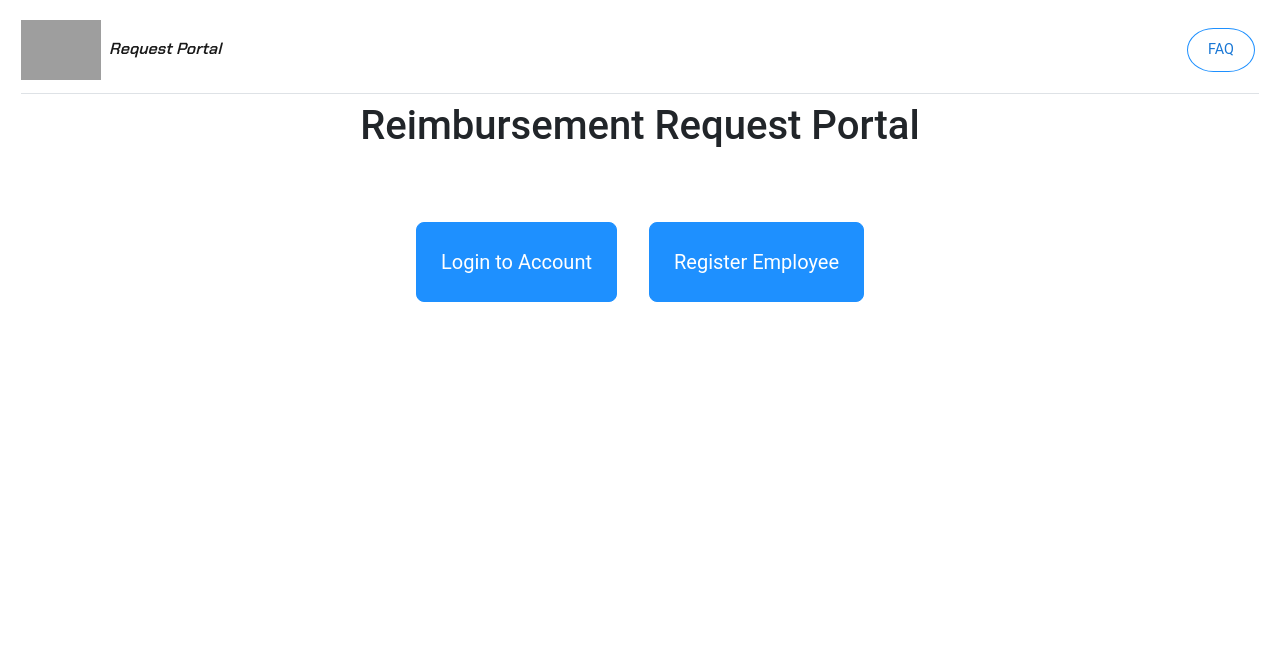
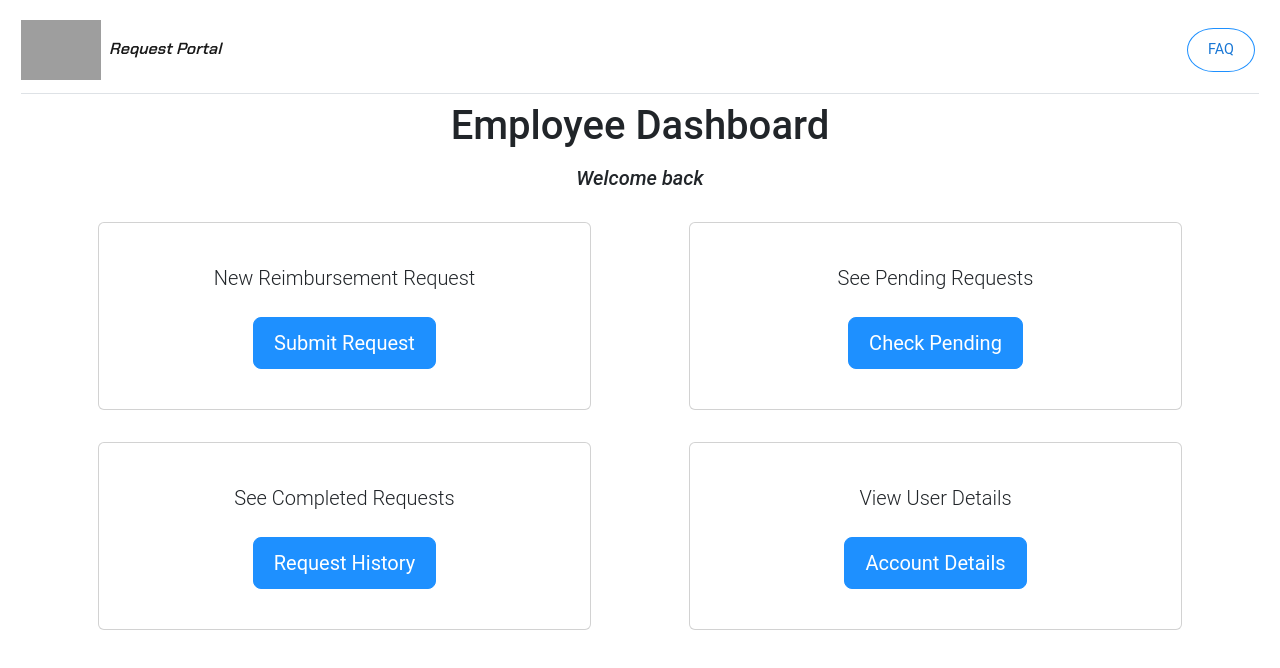
Before and after one commit to briannarenni/AtomRequestPortal, a React (Create React App) app: page /dashboard in a window 1280 px wide. Before the commit this address led to /. Shown: the top 668 px of the page. Built offline with nearby package versions, Linux system fonts and the light colour scheme; grey boxes are pictures that could not be loaded.

Commit message:
Refactor landing pages to redirect on logged in state

```diff
--- a/src/App.js
+++ b/src/App.js
@@ -1,11 +1,16 @@
-import React from 'react';
-import { BrowserRouter, Switch, Route, Routes } from "react-router-dom";
+import React, { useEffect } from 'react';
+import { BrowserRouter, Navigate, Route, Routes, useNavigate } from "react-router-dom";
 import './App.css';
 import { AppHeader, Landing, FAQ, Login, Register, Dashboard } from './modules/PageModule';
 import { NotFound, BackBtn } from './modules/ComponentModule';
 import { AuthProvider } from './_hooks/AuthContext';
 
 export default function App() {
+  const navigate = useNavigate();
+
+  useEffect(() => {
+    if (localStorage.getItem('isLoggedIn')) navigate('/dashboard');
+  }, [])
 
   return (
     <AuthProvider>
--- a/src/_hooks/AuthContext.js
+++ b/src/_hooks/AuthContext.js
@@ -1,19 +1,26 @@
 import React, { useState, useEffect, useContext, createContext } from 'react';
+import { useNavigate } from 'react-router-dom'
 
 const AuthContext = createContext();
-const local = localStorage;
 
 export function AuthProvider(props) {
-  const [isLoggedIn, setIsLoggedIn] = useState(JSON.parse(local.getItem('isLoggedIn')) || null);
-  const [currUser, setCurrUser] = useState(JSON.parse(local.getItem('currUser')) || {});
+  const navigate = useNavigate();
+  const [isLoggedIn, setIsLoggedIn] = useState(JSON.parse(localStorage.getItem('isLoggedIn')) || null);
+  const [currUser, setCurrUser] = useState(JSON.parse(localStorage.getItem('currUser')) || {});
 
   useEffect(() => {
-    local.setItem("isLoggedIn", JSON.stringify(isLoggedIn));
-    local.setItem("currUser", JSON.stringify(currUser));
-  }, [isLoggedIn, currUser])
+    localStorage.setItem('isLoggedIn', JSON.stringify(isLoggedIn));
+    localStorage.setItem('currUser', JSON.stringify(currUser));
+  }, [isLoggedIn, currUser]);
+
+  const redirection = (params) => {
+    if (localStorage.getItem('isLoggedIn')) {
+      navigate('/dashboard');
+    }
+  }
 
   return (
-    <AuthContext.Provider value={ { isLoggedIn, setIsLoggedIn, currUser, setCurrUser } }>
+    <AuthContext.Provider value={ { isLoggedIn, setIsLoggedIn, currUser, setCurrUser, redirection } }>
       { props.children }
     </AuthContext.Provider>
   );
--- a/src/pages/Dashboard.js
+++ b/src/pages/Dashboard.js
@@ -36,7 +36,7 @@ export default function Dashboard() {
   return (
     <>
       <h1 className="text-center my-1">{ isManager ? 'Manager Dashboard' : 'Employee Dashboard' }</h1>
-      <p className="text-center fst-italic my-3">Welcome, { currUser.username }</p>
+      <h5 className="text-center fst-italic my-3">Welcome back { currUser.username }</h5>
       <div className="mx-4 px-2 row text-center">
         { Object.entries(menu).map(([btnText, desc]) => (
           <Card key={ btnText } className="col-sm-5 mx-auto my-3 px-3 py-4" >
--- a/src/pages/Login.js
+++ b/src/pages/Login.js
@@ -7,15 +7,14 @@ import { loginUser } from "../modules/ServiceModule";
 
 export default function Login() {
   const navigate = useNavigate();
-  const { isLoggedIn, setIsLoggedIn, currUser, setCurrUser } = useAuth();
+  const { isLoggedIn, setIsLoggedIn, currUser, setCurrUser, redirection } = useAuth();
   const [username, setUsername] = useState('');
   const [password, setPassword] = useState('');
   const [UXMessage, setUXMessage] = useState('');
 
-  // useEffect(() => {
-  //   localStorage.setItem("isLoggedIn", JSON.stringify(isLoggedIn));
-  //   localStorage.setItem("currUser", JSON.stringify(currUser));
-  // }, [isLoggedIn, currUser])
+  useEffect(() => {
+    redirection();
+  }, [])
 
   useEffect(() => {
     if (isLoggedIn) {
--- a/src/pages/Register.js
+++ b/src/pages/Register.js
@@ -7,11 +7,15 @@ import { registerUser } from "../modules/ServiceModule";
 
 export default function Register() {
   const navigate = useNavigate();
-  const { isLoggedIn, setIsLoggedIn, currUser, setCurrUser } = useAuth();
+  const { isLoggedIn, setIsLoggedIn, currUser, setCurrUser, redirection } = useAuth();
   const [username, setUsername] = useState('');
   const [password, setPassword] = useState('');
   const [confirmPassword, setConfirmPassword] = useState('');
   const [UXMessage, setUXMessage] = useState('');
+
+  useEffect(() => {
+    redirection();
+  }, [])
 
   useEffect(() => {
     if (isLoggedIn) {
```
